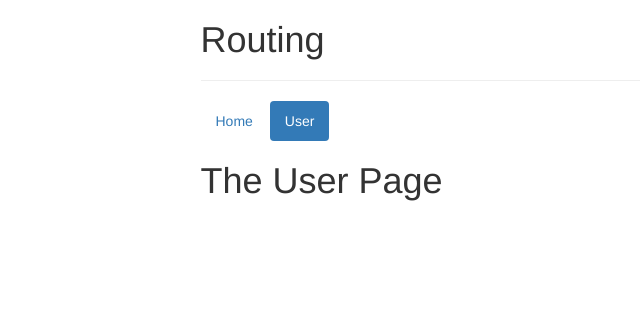
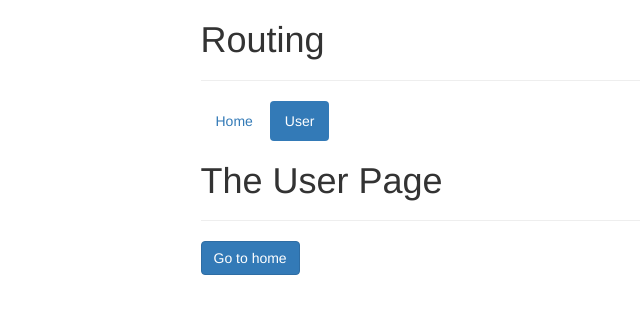
Before and after one commit to onursazak/VueJs-vue-router, a Vue app: page /user in a window 1280 px wide. Shown: the top 314 px of the page, without its empty margins (162-802 px from the left). Built offline with nearby package versions, Linux system fonts and the light colour scheme.

Commit message:
navigate to home

```diff
--- a/src/components/user/User.vue
+++ b/src/components/user/User.vue
@@ -1,4 +1,17 @@
 <template>
-    <h1>The User Page</h1>
+	<div>
+        <h1>The User Page</h1>
+        <hr>
+        <button @click="navigateToHome" class="btn btn-primary"> Go to home</button>
+    </div>
+</template>
 
-</template>
+<script>
+export default {
+	methods: {
+		navigateToHome() {
+            this.$router.push('/');
+        },
+	},
+};
+</script>
```
